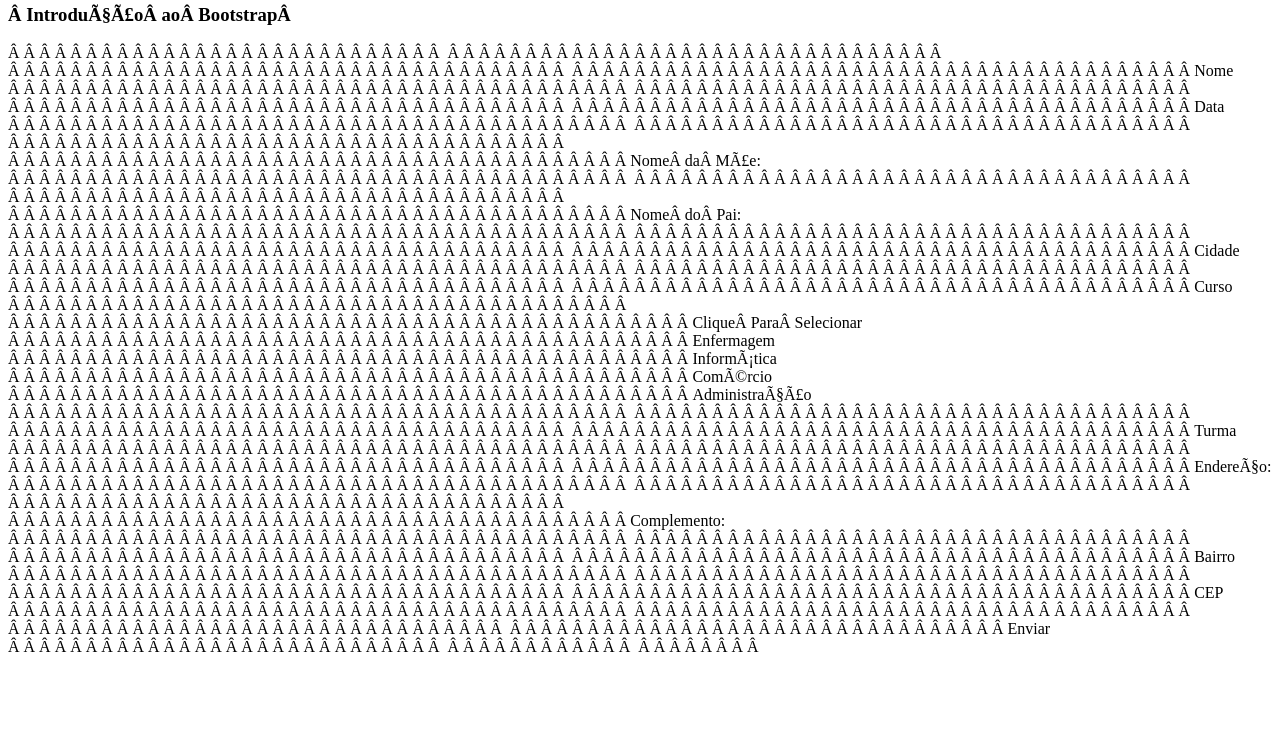
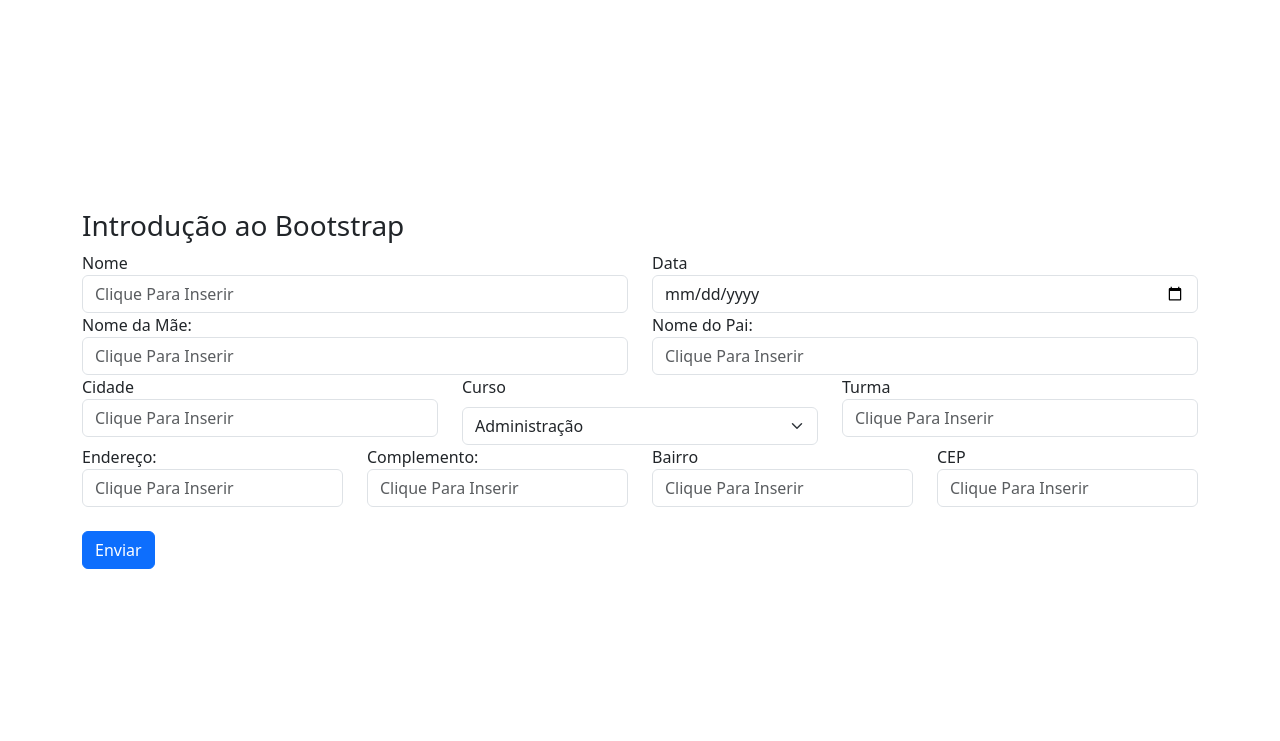
Before and after one commit to matheussoares1/FormularioBootstrap, a plain HTML site: page Formulário/Index.html in a window 1280 px wide. Shown: the part 59-800 px from the top of the page. Drawn offline with nearby package versions, Linux system fonts and the light colour scheme.

Commit message:
Update Index.html

```diff
--- a/Formulário/Index.html
+++ b/Formulário/Index.html
@@ -1,96 +1,192 @@
-<!DOCTYPE html>
- <html lang="en">
+<!DOCTYPE html>
+<html lang="en">
+
 <head>
- <meta charset="UTF-8">
-     <meta http-equiv="X-UA-Compatible" content="IE=edge">
-     <meta name="viewport" content="width=device-width, initial-scale=1.0">
-     <title>Atividade Introdução ao Bootstrap - Matheus Soares</title>
-     <link href="https://cdn.jsdelivr.net/npm/bootstrap@5.3.0-alpha3/dist/css/bootstrap.min.css" rel="stylesheet"
-         integrity="sha384-KK94CHFLLe+nY2dmCWGMq91rCGa5gtU4mk92HdvYe+M/SXH301p5ILy+dN9+nJOZ" crossorigin="anonymous">
-     <script src="https://cdn.jsdelivr.net/npm/bootstrap@5.3.0-alpha3/dist/js/bootstrap.bundle.min.js"
+    <meta charset="UTF-8">
+    <meta http-equiv="X-UA-Compatible" content="IE=edge">
+    <meta name="viewport" content="width=device-width, initial-scale=1.0">
+    <title>Atividade Introdução ao Bootstrap - Matheus Soares</title>
+    <link href="https://cdn.jsdelivr.net/npm/bootstrap@5.3.0-alpha3/dist/css/bootstrap.min.css" rel="stylesheet"
+        integrity="sha384-KK94CHFLLe+nY2dmCWGMq91rCGa5gtU4mk92HdvYe+M/SXH301p5ILy+dN9+nJOZ" crossorigin="anonymous">
+    <script src="https://cdn.jsdelivr.net/npm/bootstrap@5.3.0-alpha3/dist/js/bootstrap.bundle.min.js"
         integrity="sha384-ENjdO4Dr2bkBIFxQpeoTz1HIcje39Wm4jDKdf19U8gI4ddQ3GYNS7NTKfAdVQSZe"
         crossorigin="anonymous"></script>
-         <link rel="stylesheet" href="style.css">
+
+
+    <style>
+
+        .login {
+            position: fixed;
+            width: 100%;
+            height: 100vh;
+            align-items: center;
+            justify-content: center;
+            display: flex;
+        }
+    </style>
 </head>
- <body>
-     <body class="body">
-     <div class="login">
-         <div class="container">
-             <div class="row">
-                             <h3> Introdução ao Bootstrap </h3>
-                             <form action="" method="post">
-                                 <div class="row" style="margin-bottom: 8px;">
-                                     <div class="form-group col-md-8">
-                                         <label for="">Nome</label>
-                                         <input type="text" class="form-control"
-                                             aria-label="First name">
-                                     </div>
-                                     <div class=" form-group col-md-4">
-                                         <label for="">Data</label>
-                                         <input type="date" class="form-control"
-                                             aria-label="Last name">
-                                     </div>
 
-                                     <div class="form-group col-md-6">
-                                         <label for="">Nome da Mãe:</label>
-                                         <input type="text" class="form-control"
-                                             aria-label="First name">
-                                     </div>
-                                     <div class="form-group col-md-6">
-                                         <label for="">Nome do Pai:</label>
-                                         <input type="text" class="form-control"
-                                             aria-label="Last name">
-                                     </div>
-
-                                     <div class="form-group col-md-4">
-                                         <label for="">Cidade</label>
-                                         <input type="text" class="form-control"
-                                             aria-label="First name">
-                                     </div>
-                                     <div class="form-group col-md-4">
-                                         <label for="inputState" class="form-label">Curso</label>
-                                         <select id="inputState" class="form-select">
-                                             <option selected>Clique Para Selecionar</option>
-                                             <option selected>Enfermagem</option>
-                                             <option selected>Informática</option>
-                                             <option selected>Comércio</option>
-                                             <option selected>Administração</option>
-                                         </select>
-                                     </div>
-                                     <div class="form-group col-md-4">
-                                         <label for="">Turma</label>
-                                         <input type="text" class="form-control"
-                                             aria-label="Last name">
-                                     </div>
-
-                                     <div class="form-group col-md-3">
-                                         <label for="">Endereço:</label>
-                                         <input type="text" class="form-control"
-                                             aria-label="First name">
-                                     </div>
-                                     <div class="form-group col-md-3">
-                                         <label for="">Complemento:</label>
-                                         <input type="text" class="form-control"
-                                             aria-label="Last name">
-                                     </div>
-                                     <div class="form-group col-md-3">
-                                         <label for="">Bairro</label>
-                                         <input type="text" class="form-control"
-                                             aria-label="Last name">
-                                     </div>
-                                     <div class="form-group col-md-3">
-                                         <label for="">CEP</label>
-                                         <input type="text" class="form-control"
-                                             aria-label="Last name">
-                                     </div>
-                                 </div>
-                                 <button type="submit" class="btn btn-primary">Enviar</button>
+<body class="body">
+    <!-- <nav class="navbar" style="background-color: #e3f2fd;"> -->
+    <!-- Navbar content -->
+    <nav class="navbar navbar-expand-lg bg-body-tertiary">
+        <div class="container-fluid">
+            <a class="navbar-brand" href="#">FORMULÁRIO BOOTSTRAP</a>
+            <button class="navbar-toggler" type="button" data-bs-toggle="collapse"
+                data-bs-target="#navbarSupportedContent" aria-controls="navbarSupportedContent" aria-expanded="false"
+                aria-label="Toggle navigation">
+                <span class="navbar-toggler-icon"></span>
+            </button>
+            <div class="collapse navbar-collapse" id="navbarSupportedContent">
+                <ul class="navbar-nav me-auto mb-2 mb-lg-0">
+                    <li class="nav-item">
+                        <a class="nav-link active" aria-current="page" href="#">Cadastro</a>
+                    </li>
+                    <li class="nav-item">
+                        <a class="nav-link" href="#">Lorem</a>
+                    </li>
+                    <li class="nav-item dropdown">
+                        <a class="nav-link dropdown-toggle" href="#" role="button" data-bs-toggle="dropdown"
+                            aria-expanded="false">
+                            Lorem
+                        </a>
+                        <ul class="dropdown-menu">
+                            <li><a class="dropdown-item" href="#">Lorem</a></li>
+                            <li><a class="dropdown-item" href="#">Lorem Lorem</a></li>
+                            <li>
+                                <hr class="dropdown-divider">
+                            </li>
+                            <li><a class="dropdown-item" href="#">Lorem</a></li>
+                        </ul>
+                    </li>
+                    <li class="nav-item">
+                        <a class="nav-link disabled">Lorem</a>
+                    </li>
+                </ul>
+                <form class="d-flex" role="search">
+                    <input class="form-control me-2" type="search" placeholder="Search" aria-label="Search">
+                    <button class="btn btn-outline-success" type="submit">Search</button>
                 </form>
             </div>
         </div>
+    </nav>
+    </nav>
+    <div class="login">
+        <div class="container">
+            <div class="card-body" id="acesso">
+                <h3> Introdução ao Bootstrap </h3>
+            </div>
+            <div class="card-body">
+                <form action="" method="post">
+                    <div class="row">
+                        <div class="col">
+                            <label for="">Nome</label>
+                            <input type="text" class="form-control" placeholder="Clique Para Inserir"
+                                aria-label="First name">
+                        </div>
+                        <div class="col">
+                            <label for="">Data</label>
+                            <input type="date" class="form-control" placeholder="Clique Para Inserir"
+                                aria-label="Last name">
+                        </div>
+                    </div>
+                    <div class="row">
+                        <div class="col">
+                            <label for="">Nome da Mãe:</label>
+                            <input type="text" class="form-control" placeholder="Clique Para Inserir"
+                                aria-label="First name">
+                        </div>
+                        <div class="col">
+                            <label for="">Nome do Pai:</label>
+                            <input type="text" class="form-control" placeholder="Clique Para Inserir"
+                                aria-label="Last name">
+                        </div>
+                    </div>
+                    <div class="row">
+                        <div class="col">
+                            <label for="">Cidade</label>
+                            <input type="text" class="form-control" placeholder="Clique Para Inserir"
+                                aria-label="First name">
+                        </div>
+                        <div class="col">
+                            <label for="inputState" class="form-label">Curso</label>
+                            <select id="inputState" class="form-select">
+                                <option selected>Clique Para Selecionar</option>
+                                <option selected>Enfermagem</option>
+                                <option selected>Informática</option>
+                                <option selected>Comércio</option>
+                                <option selected>Administração</option>
+                            </select>
+                        </div>
+                        <div class="col">
+                            <label for="">Turma</label>
+                            <input type="text" class="form-control" placeholder="Clique Para Inserir"
+                                aria-label="Last name">
+                        </div>
+                    </div>
+                    <div class="row">
+                        <div class="col">
+                            <label for="">Endereço:</label>
+                            <input type="text" class="form-control" placeholder="Clique Para Inserir"
+                                aria-label="First name" id="rua">
+                        </div>
+                        <div class="col">
+                            <label for="">Complemento:</label>
+                            <input type="text" class="form-control" placeholder="Clique Para Inserir"
+                                aria-label="Last name" id="uf">
+                        </div>
+                        <div class="col">
+                            <label for="">Bairro</label>
+                            <input type="text" class="form-control" placeholder="Clique Para Inserir"
+                                aria-label="Last name" id="bairro">
+                        </div>
+                        <div class="col">
+                            <label for="">CEP</label>
+                            <input type="text" class="form-control" placeholder="Clique Para Inserir"
+                                aria-label="Last name" id="cep">
+                        </div>
+                    </div>
+
+                    <br>
+
+                    <div class="mb-3">
+                        <button type="button" class="btn btn-primary" data-bs-toggle="modal" data-bs-target="#staticBackdrop">
+                            Enviar
+                          </button>
+
+                          <!-- Modal -->
+                          <div class="modal fade" id="staticBackdrop" data-bs-backdrop="static" data-bs-keyboard="false" tabindex="-1" aria-labelledby="staticBackdropLabel" aria-hidden="true">
+                            <div class="modal-dialog">
+                              <div class="modal-content">
+                                <div class="modal-header">
+                                  <h1 class="modal-title fs-5" id="staticBackdropLabel">Modal title</h1>
+                                  <button type="button" class="btn-close" data-bs-dismiss="modal" aria-label="Close"></button>
+                                </div>
+                                <div class="modal-body">
+                                  Lorem, ipsum dolor sit amet consectetur adipisicing elit. Adipisci esse nostrum, eum velit placeat obcaecati nesciunt iure minima beatae eaque rem distinctio facere nulla consequuntur, autem eligendi, dicta commodi nobis.
+                                  Repudiandae iure tempora perspiciatis dolorum pariatur praesentium? Doloremque, magnam minima earum ipsam rem assumenda consequuntur atque reprehenderit, ullam commodi quos. Odio quos dolore non ex quasi et earum vitae veritatis!
+
+                                </div>
+                                <div class="modal-footer">
+                                  <button type="submit" class="btn btn-secondary" data-bs-dismiss="modal">Enviar</button>
+                                  <button type="button" class="btn btn-primary">Cancelar</button>
+                                </div>
+                              </div>
+                            </div>
+                          </div>
+                    </div>
+                </form>
+            </div>
+        </div>
+    </div>
+    </div>
+    </div>
+    <script>
+
+
+    </script>
+    </script>
 
 </body>
 
 </html>
- </body>
- </html>
```
Lines whose indentation alone changed are shown as unchanged.
